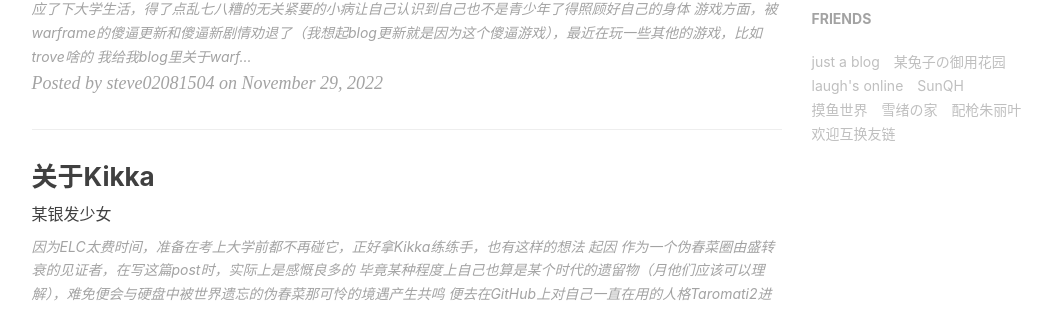
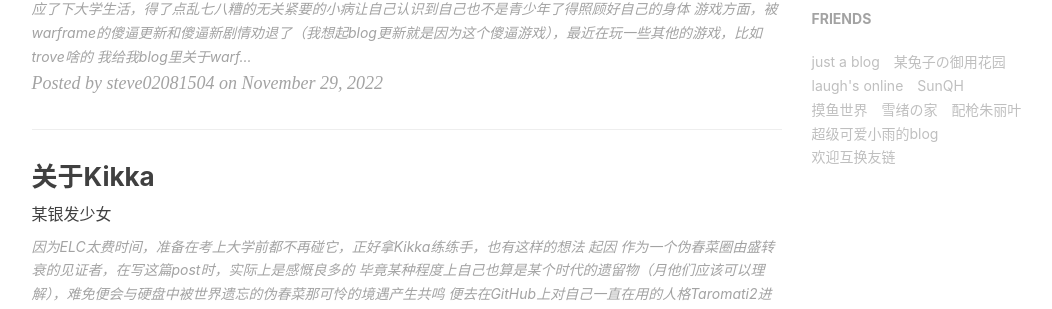
Before and after one commit to steve02081504/steve02081504.github.io, a Jekyll site: the page built from index.html, in a window 1280 px wide and 900 px high, scrolled down 957 px. Shown: the part 135-444 px from the top of the window, without its empty margins (136-1188 px from the left). Built offline with Jekyll 4.4.1, drawn with Linux system fonts in a browser that asks for light colours; nearby versions of some CDN libraries; the list of posts is cut into pages by our own code; comment, search, counter and statistics services are not loaded.

Commit message:
友链追加

```diff
--- a/_config.yml
+++ b/_config.yml
@@ -151,6 +151,10 @@ friends: [
         title: "配枪朱丽叶",
         href: "http://www.shawroot.cc/"
     }
+    ,{
+        title: "超级可爱小雨的blog",
+        href: "https://angelkawaii.xyz/"
+    }
     #,{
     #    title: "",
     #    href: ""
```
